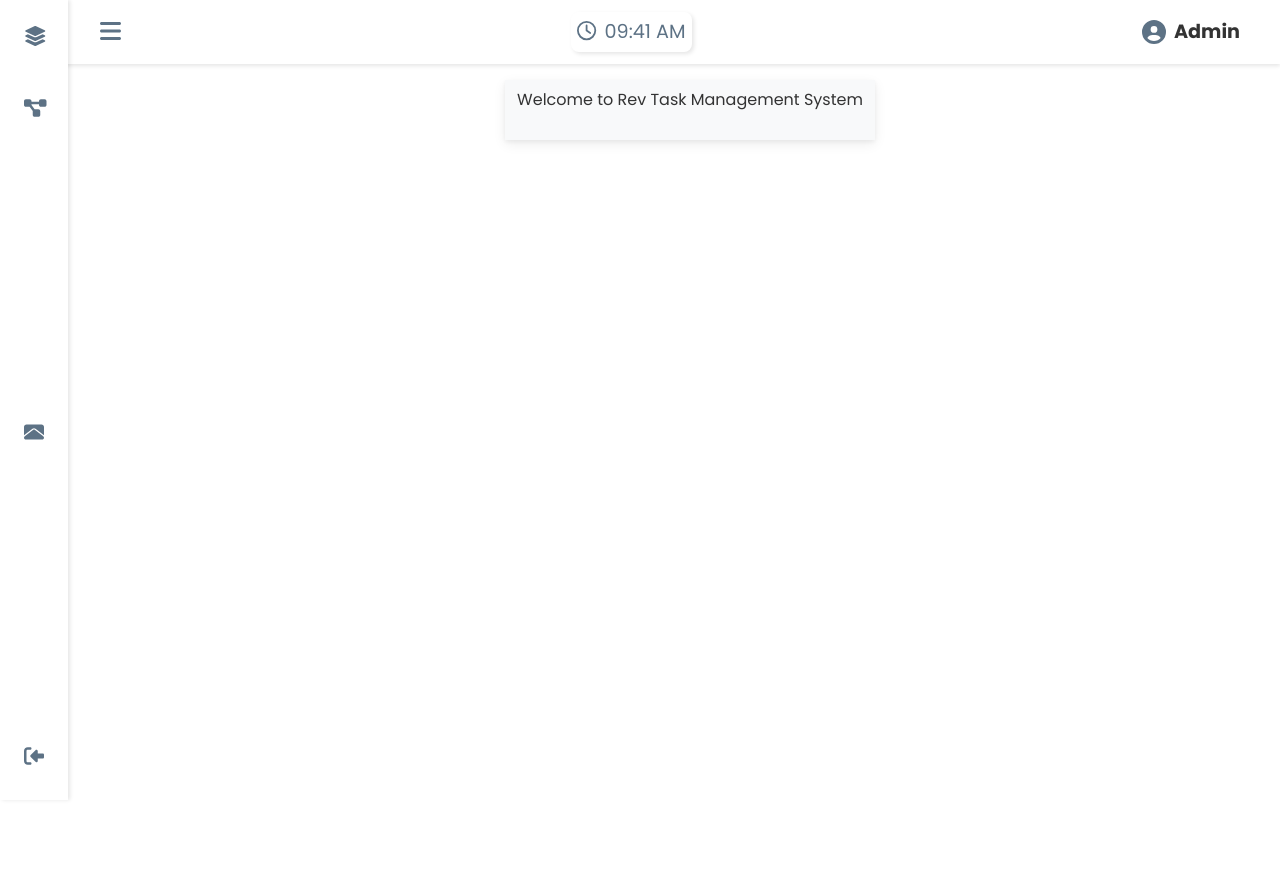
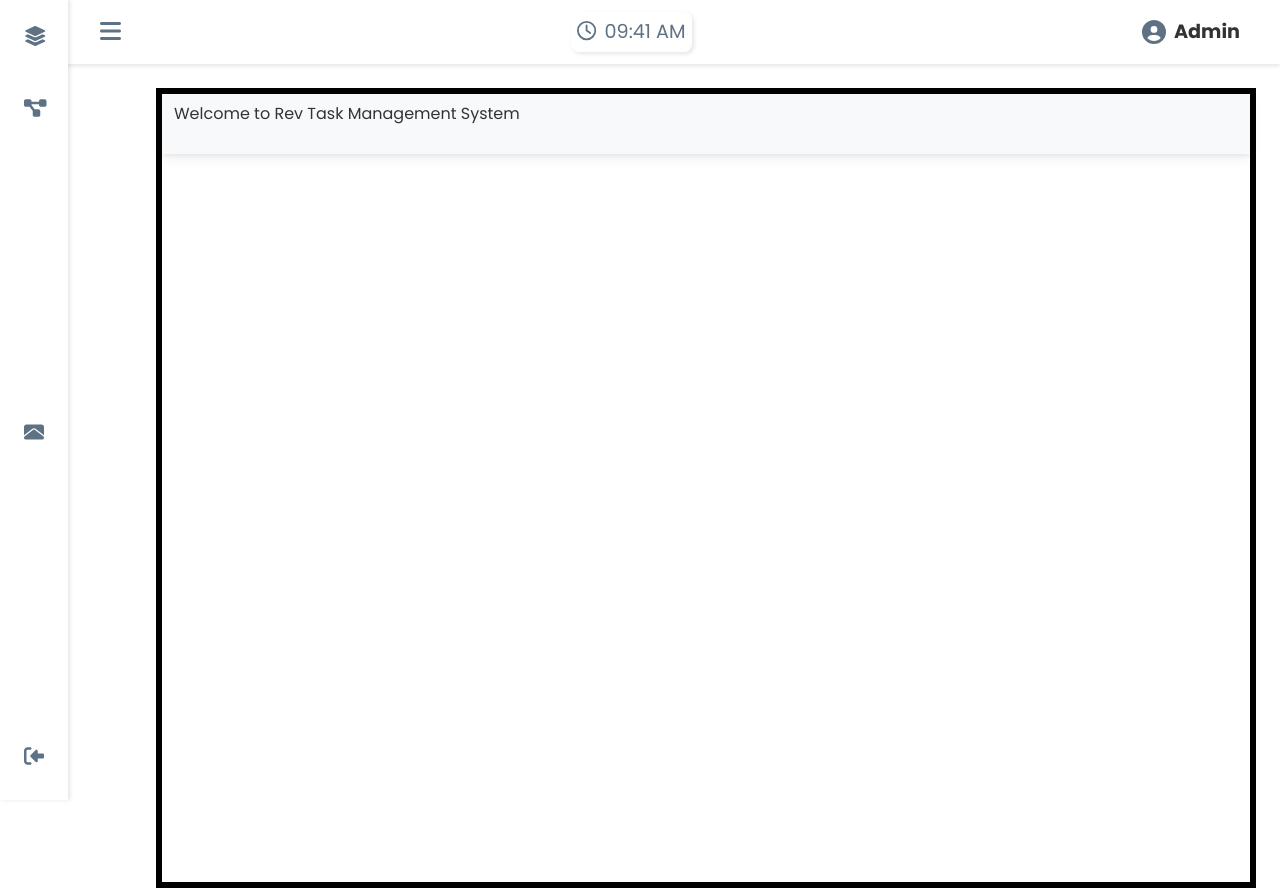
Before and after one commit to 240617-Chennai-PeerIslandsIndiaJavaFS/TeamD_ReactProject01, a React (Create React App) app: page /home in a window 1280 px wide. Before the commit the page ends 864 px from the top, so only its background shows below. Built offline with nearby package versions, Linux system fonts and the light colour scheme.

Commit message:
Added routes

```diff
--- a/src/App.css
+++ b/src/App.css
@@ -20,7 +20,7 @@
 body {
     position: relative;
     margin: var(--header-height) 0 0 0;
-    padding: 0;
+    padding: 0px;
     font-family: var(--body-font);
     font-size: var(--normal-font-size);
     transition: 0.5s;
--- a/src/App.js
+++ b/src/App.js
@@ -1,16 +1,23 @@
 
 import { UserContextComponent } from './components/Context/UserContextComponent';
 import LoginPage from './components/loginpage/LoginPage';
-import DisplayMessages from './components/messages/DisplayMessages';
-import './components/messages/MessageStyles.css'; // Import the CSS file
+import './components/messages/MessageStyles.css';
 import './App.css';
+import { BrowserRouter as Router, Route, Routes } from 'react-router-dom';
+import ForgotPage from './components/forgotpasswordpage/ForgotPage';
 import AdminHome from './components/HomePage/AdminHome';
 
 
 function App() {
   return (
     <UserContextComponent>
-      <AdminHome/>
+    <Router>
+      <Routes>
+          <Route path="/" exact element={<LoginPage />} />
+          <Route path="/reset" exact element={<ForgotPage></ForgotPage>} />
+          <Route path='/home' exact element={<AdminHome></AdminHome>}/>
+      </Routes>
+    </Router>
     </UserContextComponent>
   );
 }
--- a/src/components/HomePage/AdminHome.jsx
+++ b/src/components/HomePage/AdminHome.jsx
@@ -2,27 +2,13 @@ import React from 'react'
 import { useState } from 'react';
 import Navbar from '../Navbar/Navbar';
 import { TopNav } from '../Navbar/TopNav';
-import DisplayMessages from '../messages/DisplayMessages';
 import './Home.css'
+import { userContext } from '../Context/UserContextComponent';
 
 
 function AdminHome() {
-    // const type="USER"
   const [show, setShow] = useState(false);
-    const [user,setUser]=useState({
-      "user_id": 1,
-    "user_name": "User1",
-    "user_role": "ADMIN",
-    "email": "admin@gmail.com",
-    "password": "Admin@123",
-    "phone": "+1-555-123-4561",
-    "manager_id": null,
-    "status": "Active"
-    })
-    const[navigateOptions,setNavigate]=useState("default")
-
-
-
+  const [navigateOptions, setNavigate] = useState("default")
   const toggleNavbar = () => {
     setShow(!show);
   };
@@ -31,14 +17,10 @@ function AdminHome() {
     <div className="home">
       {/* <h1>Rev Task Management</h1> */}
       <div className='main'>
-          <Navbar show={show} user={user} setNavigate={setNavigate} toggleNavbar={toggleNavbar}/>
+        <Navbar show={show} setNavigate={setNavigate} toggleNavbar={toggleNavbar} />
         <div className={`no-expand ${show ? 'content' : ''}`}>
+          <div className={`all-component-container ${show ? 'move' : ''}`}>
           <TopNav options={navigateOptions}/>
-            {/* <p>Lorem ipsum dolor sit amet consectetur, adipisicing elit. Veritatis sequi, vero quo fuga suscipit quia voluptatem iure eos nulla veniam delectus sint mollitia dolorum amet ipsum aliquam quos in? Quaerat!</p> */}
-         <div id="content">
-
-         </div>
-            <div>
           </div>
 
         </div>
--- a/src/components/HomePage/Home.css
+++ b/src/components/HomePage/Home.css
@@ -1,10 +1,87 @@
 .home{
     padding-top: 3.5rem;
     min-height: 100vh;
+}
+
+.all-component-container{
+    display: inline-block;
+    width: 400px;
+    height: 100vh;
+    border: 6px solid black;
+    margin-top: 0.5rem;
+    margin-left: 3rem;
+}
+
+.move{
+    margin-left:7.5rem;
+}
+
+/* @media screen and (min-width:425px){
+    .all-component-container{
+        margin-left: 2rem;
+    }
+} */
+
+
+@media screen and (min-width:425px){
+    .all-component-container{
+        width: 400px;
+        margin-left: 2rem;
+    }
+}
+
+@media screen and (min-width:578px){
+    .all-component-container{
+        width: 570px;
+        margin-left: 1.2rem;
+    }
 }
 
 @media screen and (min-width:768px) {
     .home{
         padding-top: 1rem;
     }
+
+    .all-component-container{
+        width: 700px;
+        margin-left: 2rem;
+    }
+
+    .move{
+        margin-left:10rem;
+    }
 }
+
+@media screen and (min-width:952px) {
+    .all-component-container{
+        width: 900px;
+        margin-left: 2rem;
+    }
+
+    .move{
+        margin-left:11rem;
+    }
+}
+
+@media screen and (min-width:1200px) {
+    .all-component-container{
+        width: 1100px;
+        margin-left: 2rem;
+    }
+
+    .move{
+        margin-left:11rem;
+    }
+}
+
+@media screen and (min-width:1300px) {
+    .all-component-container{
+        width: 100vw;
+        margin-left: 2rem;
+    }
+
+    .move{
+        margin-left:14rem;
+        /* margin: auto; */
+    }
+}
--- a/src/components/Navbar/Navbar.jsx
+++ b/src/components/Navbar/Navbar.jsx
@@ -1,23 +1,16 @@
-import React, { useState,useEffect } from 'react';
+import React, { useState, useEffect, useContext } from 'react';
 import 'bootstrap/dist/css/bootstrap.min.css';
 import { FontAwesomeIcon } from '@fortawesome/react-fontawesome';
-import { faBars, faLayerGroup, faCircleUser, faRightToBracket, faUsers, faClipboard, faProjectDiagram, faChartBar, faEnvelope, faCog} from '@fortawesome/free-solid-svg-icons';
+import { faBars, faLayerGroup, faCircleUser, faRightToBracket, faUsers, faClipboard, faProjectDiagram, faChartBar, faEnvelope, faCog } from '@fortawesome/free-solid-svg-icons';
 import { faClock } from '@fortawesome/free-regular-svg-icons';
+import { userContext } from '../Context/UserContextComponent';
+import { Link } from 'react-router-dom';
 
-const Navbar = ({show,toggleNavbar,setNavigate}) => {
+const Navbar = ({ show, toggleNavbar, setNavigate }) => {
   const [activeLink, setActiveLink] = useState('');
-    // Context
-    const user= {
-        "user_id": 2,
-        "user_name": "User2",
-        "user_role": "MANAGER",
-        "email": "manager@gmail.com",
-        "password": "Manager@123", // Placeholder, replace with secure password hashing
-        "phone": "+1-555-123-4562",
-        "manager_id": null,
-        "status": "Inactive"
-      }
-    //  context
+
+  // Correctly use the context with useContext
+  const { userDetail, setUserDetail, projects, setProjects } = useContext(userContext);
 
   const [currentTime, setCurrentTime] = useState(new Date().toLocaleTimeString([], { hour: '2-digit', minute: '2-digit' }));
 
@@ -28,39 +21,39 @@ const Navbar = ({show,toggleNavbar,setNavigate}) => {
     return () => clearInterval(timer);
   }, []);
 
-
   const handleLinkClick = (link) => {
     setActiveLink(link);
   };
-    const userOption=()=>{
-        setNavigate("user");
+
+  const userOption = () => {
+    setNavigate('user');
+  };
+
+  const clientOption = () => {
+    setNavigate('client');
+  };
+
+  const projectOption = () => {
+    setNavigate('project');
+  };
+
+  const viewProjects = () => {
+    setNavigate('viewProjects');
+  };
+
+  let options;
+  if (userDetail.user_role === 'ADMIN') {
+    options = [
+      ['Users', faUsers, userOption],
+      ['Clients', faClipboard, clientOption],
+      ['Projects', faProjectDiagram, projectOption],
+      ['Stats', faChartBar, userOption],
+    ];
+  } else {
+    options = [
+      ['View Projects', faProjectDiagram, viewProjects],
+    ];
   }
-
-    const clientOption=()=>{
-        setNavigate("client");
-    }
-
-    const projectOption=()=>{
-        setNavigate("project");
-    }
-    const viewProjects=()=>{
-        setNavigate("viewProjects")
-    }
-    let options;
-    if(user.user_role=="ADMIN"){
-    options = [
-        ["Users",faUsers,userOption],
-        ["Clients" ,faClipboard,clientOption],
-        ["Projects",faProjectDiagram,projectOption],
-        ["Stats",faChartBar,userOption],
-       ]
-    }
-    else{
-        options=[
-            ["View Projects",faProjectDiagram,viewProjects],
-        ]
-    }
-
 
   return (
     <>
@@ -87,7 +80,7 @@ const Navbar = ({show,toggleNavbar,setNavigate}) => {
               <span className="nav_logo-name">RevTask</span>
             </a>
             <div className="nav_list">
-                            {options.map((feature,idx) => (
+              {options.map((feature, idx) => (
                 <a
                   href="#"
                   className={`nav_link`}
@@ -104,10 +97,10 @@ const Navbar = ({show,toggleNavbar,setNavigate}) => {
             <FontAwesomeIcon icon={faEnvelope} className="fa-rotate-180 nav_icon" data-bs-toggle="modal" data-bs-target="#staticBackdrop" />
             <span className="nav_name">Messages</span>
           </a>
-                    <a href="#" className="nav_link">
+          <Link to="/" className="nav_link">
             <FontAwesomeIcon icon={faRightToBracket} className="fa-rotate-180 nav_icon" />
             <span className="nav_name">SignOut</span>
-                    </a>
+          </Link>
         </nav>
       </div>
     </>
--- a/src/components/loginpage/LoginPage.jsx
+++ b/src/components/loginpage/LoginPage.jsx
@@ -3,22 +3,27 @@ import login from '../../images/Mobile login-amico.png'
 import { userContext } from '../Context/UserContextComponent';
 import "./LoginPage.css"
 import axios from 'axios';
-
+import { Link,useNavigate} from 'react-router-dom';
 function LoginPage() {
 
     const {userDetail,setUserDetail,projects,setProjects} = useContext(userContext);
     const [email,setEmail] = useState('');
     const [password,setPassword] = useState('');
+    const navigate = useNavigate();
+
 
     const handleSubmit = async(e)=>{
         e.preventDefault();
-        console.log(email,password);
         try{
             const response = await axios.get(`http://localhost:3001/users?email=${email}&password=${password}`);
             const userData = response.data;
+            if(userData==0){
+                alert("Invalid credentials");
+                return;
+            }
             setUserDetail(userData);
             fetchProjects(userData);
-            // console.log(response.data);
+            navigate("/home")
         }
         catch(err){
             console.log(err);
@@ -37,13 +42,11 @@ function LoginPage() {
         if(url){
             try{
                 const projectResponse = await axios.get(url);
-                console.log("API Response:", typeof(projectResponse.data));
+                // console.log("API Response:", typeof(projectResponse.data));
                 if (Array.isArray(projectResponse.data)) {
-                    console.log("Array it is")
+                    // console.log("Array it is")
                     setProjects(projectResponse.data);
                 }
-                // setProjects(projectResponse.data);
-                // console.log(projectResponse.data);
             }
             catch(err){
                 console.log(err);
@@ -72,11 +75,10 @@ function LoginPage() {
                     <div className="form-group terms">
                         <input type="checkbox" name="terms" id="terms" />
                         <label htmlFor="terms">Term & Conditions</label>
-                        <a href="#" className='forgot-password'>Forgot Password</a>
+                        <Link to="/reset" className='forgot-password'>Forgot Password</Link>
                     </div>
                     <button type="submit" className="login-button">Log in</button>
                 </form>
-                <p className='signup-prompt'>Don't have an account ? <a href="#">Sign up for Free</a></p>
             </div>
         </div>
 
```
Lines whose indentation alone changed are shown as unchanged.
